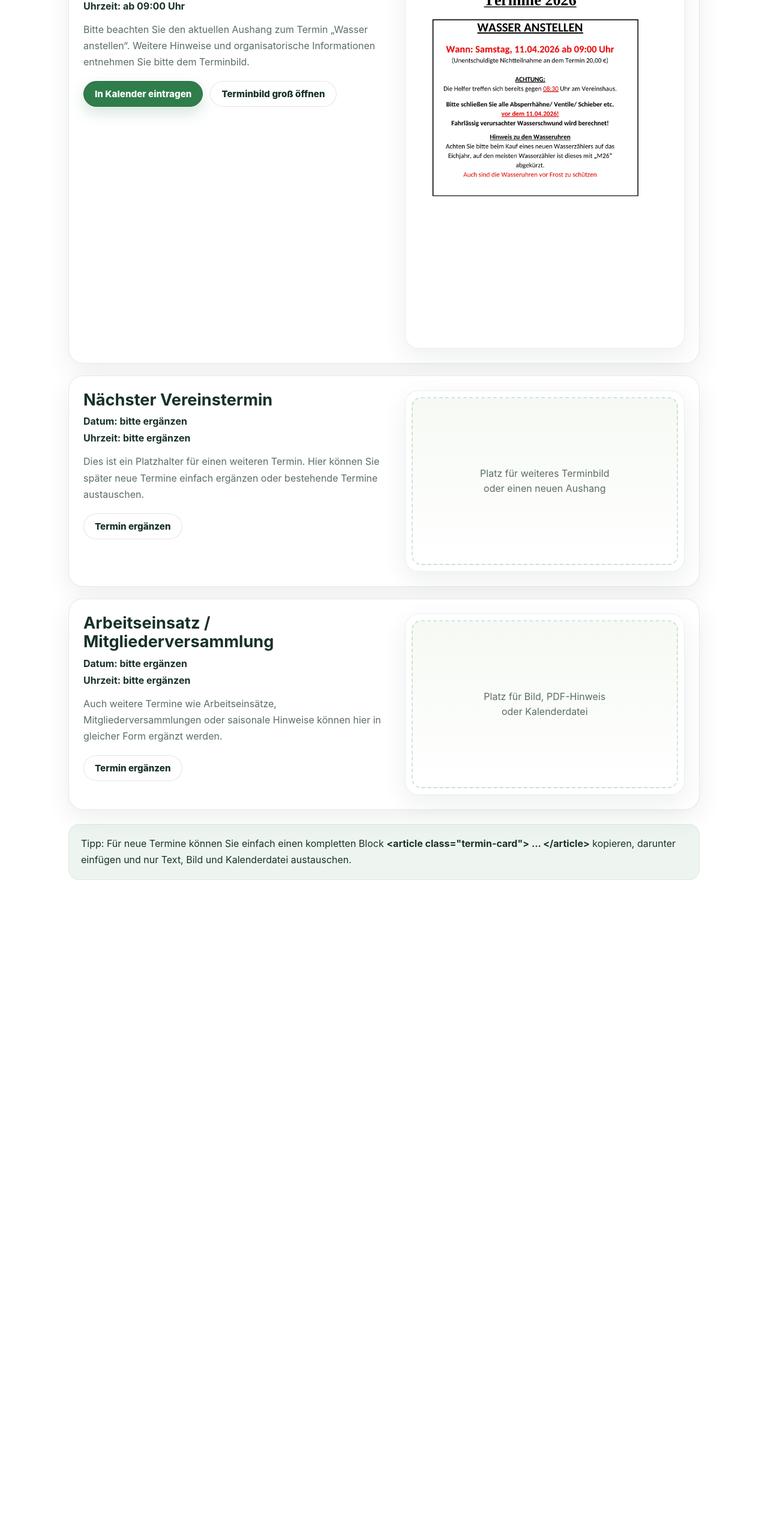
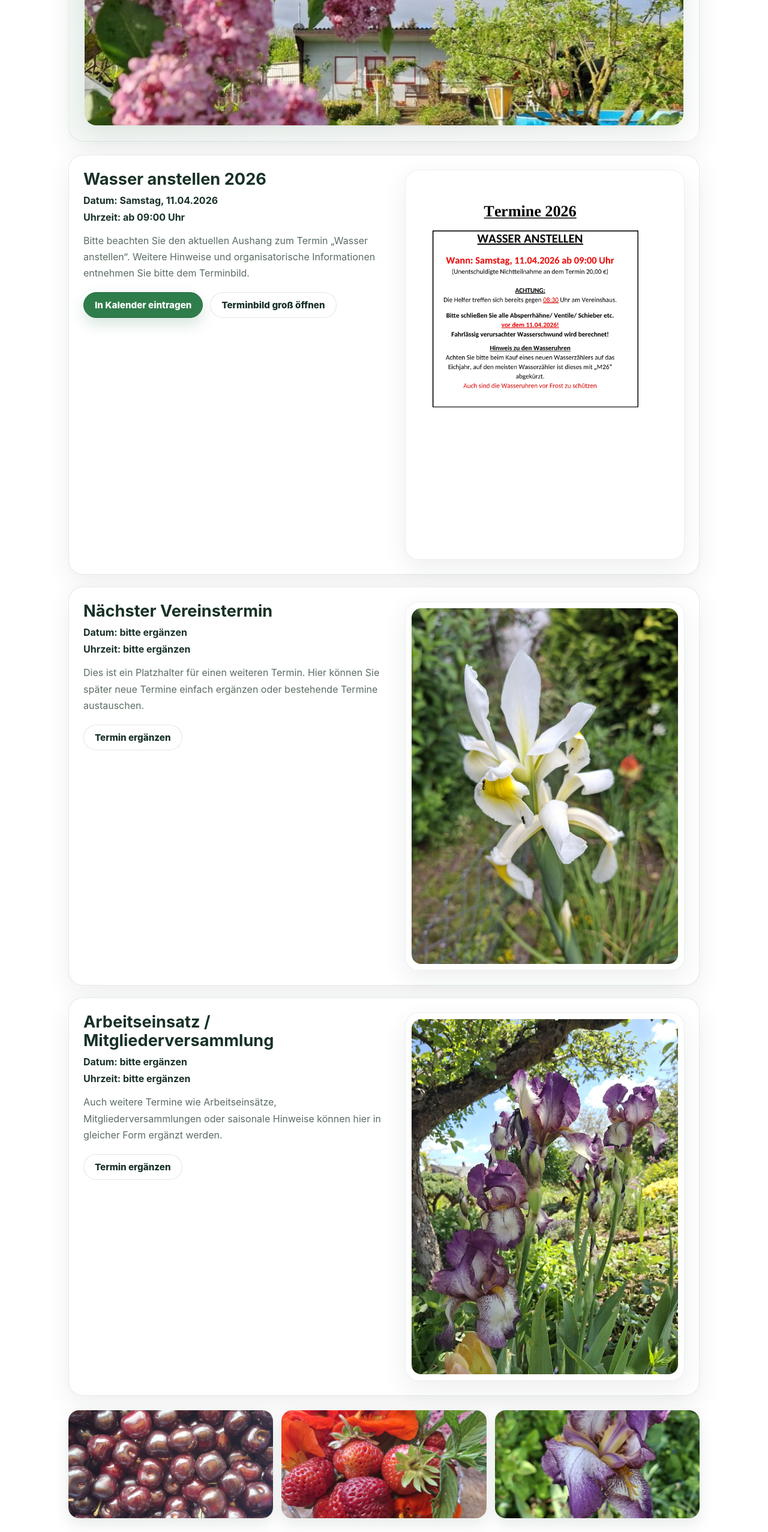
Before and after one commit to kgvamgalgenberg/kgv-am-galgenberg-modern, a plain HTML site: page termine.html in a window 1280 px wide. Shown: the part 240-2794 px from the top of the page at 60% size. Before the commit the page ends 1731 px from the top, so only its background shows below. Drawn offline with Linux system fonts and the light colour scheme.

Commit message:
Add files via upload

```diff
--- a/termine.html
+++ b/termine.html
@@ -11,6 +11,7 @@
       --brand: #2f7d4b;
       --line: rgba(24,49,38,.10);
       --shadow: 0 14px 40px rgba(24,49,38,.08);
+      --bg: #ffffff;
     }
 
     * { box-sizing: border-box; }
@@ -18,7 +19,7 @@
     body {
       margin: 0;
       font-family: Inter, "Segoe UI", Arial, sans-serif;
-      background: #ffffff;
+      background: var(--bg);
       color: var(--text);
     }
 
@@ -30,6 +31,11 @@
 
     .intro {
       margin-bottom: 22px;
+      padding: 26px;
+      border: 1px solid rgba(24,49,38,.08);
+      border-radius: 24px;
+      background: linear-gradient(135deg, rgba(47,125,75,.08), rgba(255,255,255,1));
+      box-shadow: var(--shadow);
     }
 
     .intro h1 {
@@ -44,9 +50,24 @@
       line-height: 1.7;
     }
 
+    .hero-image {
+      margin-top: 18px;
+      border-radius: 20px;
+      overflow: hidden;
+      box-shadow: 0 14px 40px rgba(24,49,38,.10);
+    }
+
+    .hero-image img {
+      width: 100%;
+      height: 280px;
+      object-fit: cover;
+      display: block;
+    }
+
     .termine-list {
       display: grid;
       gap: 20px;
+      margin-top: 22px;
     }
 
     .termin-card {
@@ -140,6 +161,27 @@
       background: linear-gradient(180deg, rgba(137,185,109,.08), rgba(255,255,255,.95));
     }
 
+    .mini-gallery {
+      display: grid;
+      grid-template-columns: repeat(3, minmax(0,1fr));
+      gap: 14px;
+      margin-top: 24px;
+    }
+
+    .mini-gallery a {
+      display: block;
+      border-radius: 18px;
+      overflow: hidden;
+      box-shadow: 0 10px 24px rgba(24,49,38,.10);
+    }
+
+    .mini-gallery img {
+      width: 100%;
+      height: 180px;
+      object-fit: cover;
+      display: block;
+    }
+
     .hinweis {
       margin-top: 24px;
       padding: 18px 20px;
@@ -154,6 +196,14 @@
       .termin-card {
         grid-template-columns: 1fr;
       }
+
+      .mini-gallery {
+        grid-template-columns: 1fr;
+      }
+
+      .hero-image img {
+        height: 220px;
+      }
     }
   </style>
 </head>
@@ -163,13 +213,16 @@
       <h1>Termine für Vereinsmitglieder</h1>
       <p>
         Hier finden Sie aktuelle Hinweise, wichtige Vereinstermine und Aushänge.
-        Diese Seite kann unabhängig von der Startseite gepflegt und aktualisiert werden.
+        Diese Seite kann unabhängig von der Startseite gepflegt und jederzeit aktualisiert werden.
       </p>
+
+      <div class="hero-image">
+        <img src="Image 2026-04-10 at 22.18.48.jpeg" alt="Gartenanlage mit Weg und Blüten">
+      </div>
     </section>
 
     <section class="termine-list">
 
-      <!-- Termin 1 -->
       <article class="termin-card">
         <div class="termin-content">
           <h2>Wasser anstellen 2026</h2>
@@ -197,7 +250,6 @@
         </div>
       </article>
 
-      <!-- Termin 2 Beispiel -->
       <article class="termin-card">
         <div class="termin-content">
           <h2>Nächster Vereinstermin</h2>
@@ -218,14 +270,10 @@
         </div>
 
         <div class="image-wrap">
-          <div class="placeholder">
-            Platz für weiteres Terminbild<br>
-            oder einen neuen Aushang
-          </div>
+          <img src="Image 2026-03-18 at 11.50.11-3.jpeg" alt="Erdbeeren und Blüten">
         </div>
       </article>
 
-      <!-- Termin 3 Beispiel -->
       <article class="termin-card">
         <div class="termin-content">
           <h2>Arbeitseinsatz / Mitgliederversammlung</h2>
@@ -246,13 +294,22 @@
         </div>
 
         <div class="image-wrap">
-          <div class="placeholder">
-            Platz für Bild, PDF-Hinweis<br>
-            oder Kalenderdatei
-          </div>
+          <img src="Image 2026-03-18 at 11.50.12-4.jpeg" alt="Iris im Garten">
         </div>
       </article>
 
+    </section>
+
+    <section class="mini-gallery">
+      <a href="Image 2026-03-18 at 11.50.11.jpeg" target="_blank" rel="noopener">
+        <img src="Image 2026-03-18 at 11.50.11.jpeg" alt="Kirschen">
+      </a>
+      <a href="Image 2026-03-18 at 11.50.11-2.jpeg" target="_blank" rel="noopener">
+        <img src="Image 2026-03-18 at 11.50.11-2.jpeg" alt="Weiße Blüte">
+      </a>
+      <a href="Image 2026-03-18 at 11.50.12-5.jpeg" target="_blank" rel="noopener">
+        <img src="Image 2026-03-18 at 11.50.12-5.jpeg" alt="Violette Iris">
+      </a>
     </section>
 
     <div class="hinweis">
```
